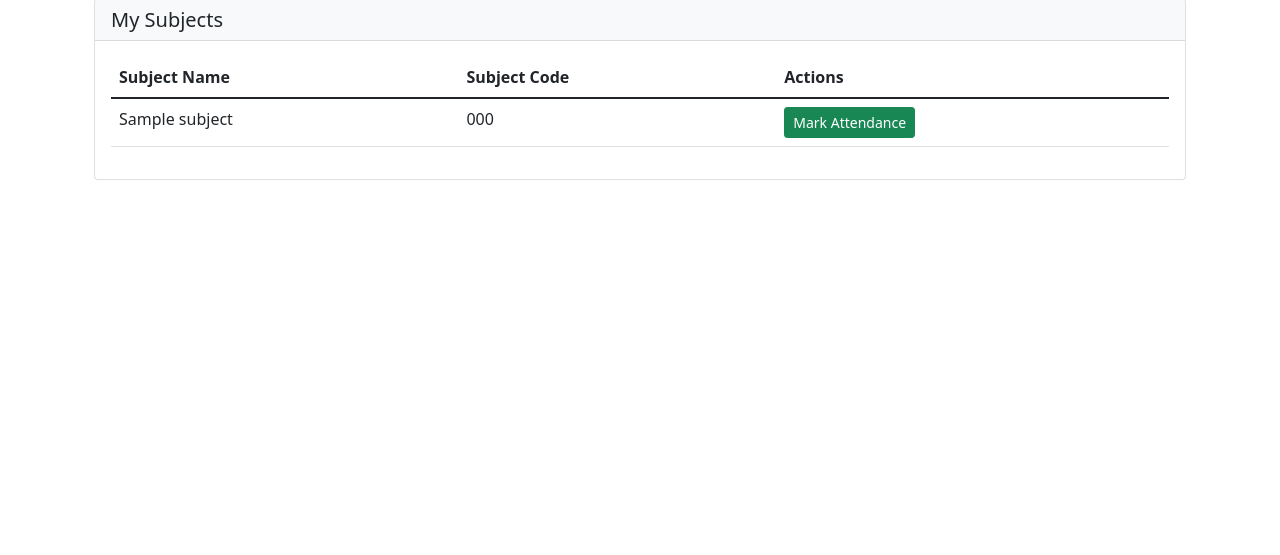
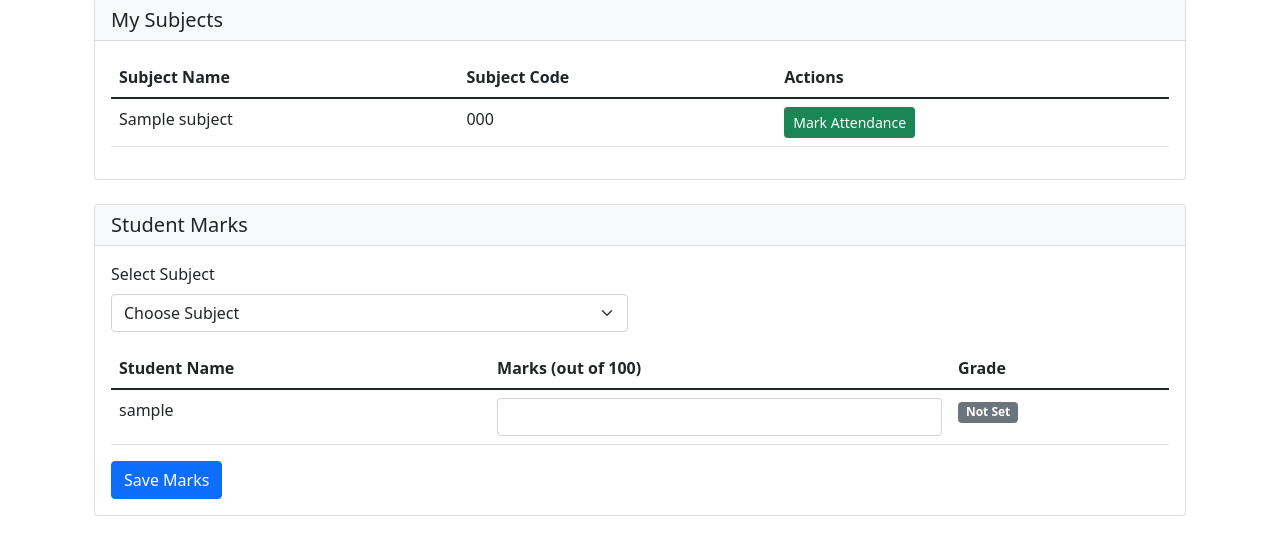
Before and after one commit to shashwat-81/Attendance-management, a Flask app: template app/templates/faculty_dashboard.html in a window 1280 px wide. Shown: the part 175-730 px from the top of the page. Run offline with Flask 3, Linux system fonts and the light colour scheme; the visitor is signed in with stand-in values (Sample User, id 1); the template is opened without the code that fills it: most values are stand-ins (such as "Sample title", 1, 10 or a date in 2020); some libraries are stand-ins or nearby versions.

Commit message:
everything is working properly

```diff
--- a/app/routes.py
+++ b/app/routes.py
@@ -305,26 +305,59 @@
     if current_user.role != 'faculty':
         return "Unauthorized", 403
 
-    student_id = request.form['student_id']
-    subject_id = request.form['subject_id']
-    marks = int(request.form['marks'])
+    try:
+        subject_id = request.form.get('subject_id')
+        if not subject_id:
+            flash('Subject is required', 'error')
+            return redirect(url_for('main.faculty_dashboard'))
 
-    # Calculate grade based on marks
-    grade = 'F'
-    if marks >= 90: grade = 'A'
-    elif marks >= 80: grade = 'B'
-    elif marks >= 70: grade = 'C'
-    elif marks >= 60: grade = 'D'
+        # Get subject details for verification
+        subject = mongo.db.subjects.find_one({'_id': ObjectId(subject_id)})
+        if not subject:
+            flash('Subject not found', 'error')
+            return redirect(url_for('main.faculty_dashboard'))
 
-    mongo.db.marks.insert_one({
-        'student_id': student_id,
-        'subject_id': subject_id,
-        'marks': marks,
-        'grade': grade,
-        'faculty_id': str(current_user.id)
-    })
+        marks_added = 0
 
-    flash('Marks added successfully', 'success')
+        # Process marks for each student
+        for key, value in request.form.items():
+            if key.startswith('marks_'):
+                student_id = key.split('_')[1]
+                marks = int(value)
+
+                # Calculate grade
+                grade = 'F'
+                if marks >= 90: grade = 'A'
+                elif marks >= 80: grade = 'B'
+                elif marks >= 70: grade = 'C'
+                elif marks >= 60: grade = 'D'
+
+                # Update or insert marks
+                result = mongo.db.marks.update_one(
+                    {
+                        'student_id': student_id,
+                        'subject_id': subject_id,
+                        'faculty_id': str(current_user.id)
+                    },
+                    {
+                        '$set': {
+                            'marks': marks,
+                            'grade': grade,
+                            'updated_at': datetime.now()
+                        }
+                    },
+                    upsert=True
+                )
+
+                if result.modified_count or result.upserted_id:
+                    marks_added += 1
+
+        flash(f'Marks updated successfully for {marks_added} students', 'success')
+
+    except Exception as e:
+        print(f"Error adding marks: {e}")
+        flash('Error adding marks', 'error')
+
     return redirect(url_for('main.faculty_dashboard'))
 
 @main.route('/verify_attendance/<subject_id>/<date>')
--- a/app/templates/faculty_dashboard.html
+++ b/app/templates/faculty_dashboard.html
@@ -97,6 +97,58 @@
         </div>
     </div>
 
+    <!-- Marks Section -->
+    <div class="card mb-4">
+        <div class="card-header bg-light">
+            <h3 class="h5 mb-0">Student Marks</h3>
+        </div>
+        <div class="card-body">
+            <form method="POST" action="{{ url_for('main.add_marks') }}">
+                <div class="row mb-3">
+                    <div class="col-md-6">
+                        <label class="form-label">Select Subject</label>
+                        <select name="subject_id" class="form-select" required>
+                            <option value="">Choose Subject</option>
+                            {% for subject in subjects %}
+                            <option value="{{ subject._id }}">{{ subject.name }} ({{ subject.code }})</option>
+                            {% endfor %}
+                        </select>
+                    </div>
+                </div>
+
+                <div class="table-responsive">
+                    <table class="table">
+                        <thead>
+                            <tr>
+                                <th>Student Name</th>
+                                <th>Marks (out of 100)</th>
+                                <th>Grade</th>
+                            </tr>
+                        </thead>
+                        <tbody>
+                            {% for student in students %}
+                            <tr>
+                                <td>{{ student.username }}</td>
+                                <td>
+                                    <input type="number" class="form-control"
+                                           name="marks_{{ student._id }}"
+                                           min="0" max="100" required
+                                           onchange="updateGrade(this)">
+                                </td>
+                                <td>
+                                    <span class="grade-display badge bg-secondary">Not Set</span>
+                                </td>
+                            </tr>
+                            {% endfor %}
+                        </tbody>
+                    </table>
+                </div>
+
+                <button type="submit" class="btn btn-primary">Save Marks</button>
+            </form>
+        </div>
+    </div>
+
     <!-- Add Subject Modal -->
     <div class="modal fade" id="addSubjectModal" tabindex="-1">
         <div class="modal-dialog">
@@ -142,5 +194,29 @@
     const today = new Date().toISOString().split('T')[0];
     document.querySelector('input[name="date"]').value = today;
 });
+
+function updateGrade(input) {
+    const marks = parseInt(input.value);
+    const gradeDisplay = input.parentElement.nextElementSibling.querySelector('.grade-display');
+    let grade = 'F';
+    let bgClass = 'bg-danger';
+
+    if (marks >= 90) {
+        grade = 'A';
+        bgClass = 'bg-success';
+    } else if (marks >= 80) {
+        grade = 'B';
+        bgClass = 'bg-primary';
+    } else if (marks >= 70) {
+        grade = 'C';
+        bgClass = 'bg-info';
+    } else if (marks >= 60) {
+        grade = 'D';
+        bgClass = 'bg-warning';
+    }
+
+    gradeDisplay.textContent = grade;
+    gradeDisplay.className = `grade-display badge ${bgClass}`;
+}
 </script>
 {% endblock %}
```
